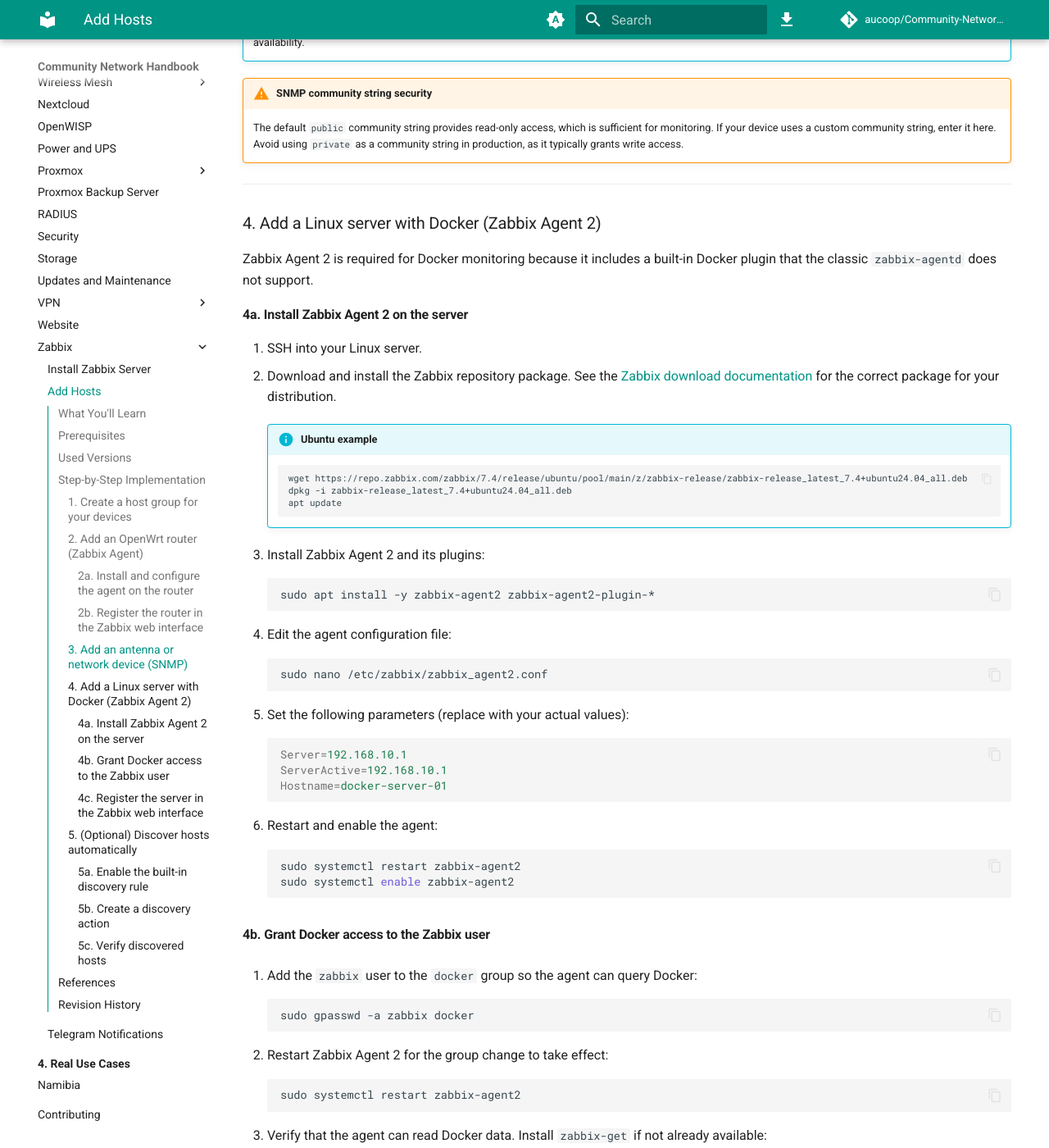
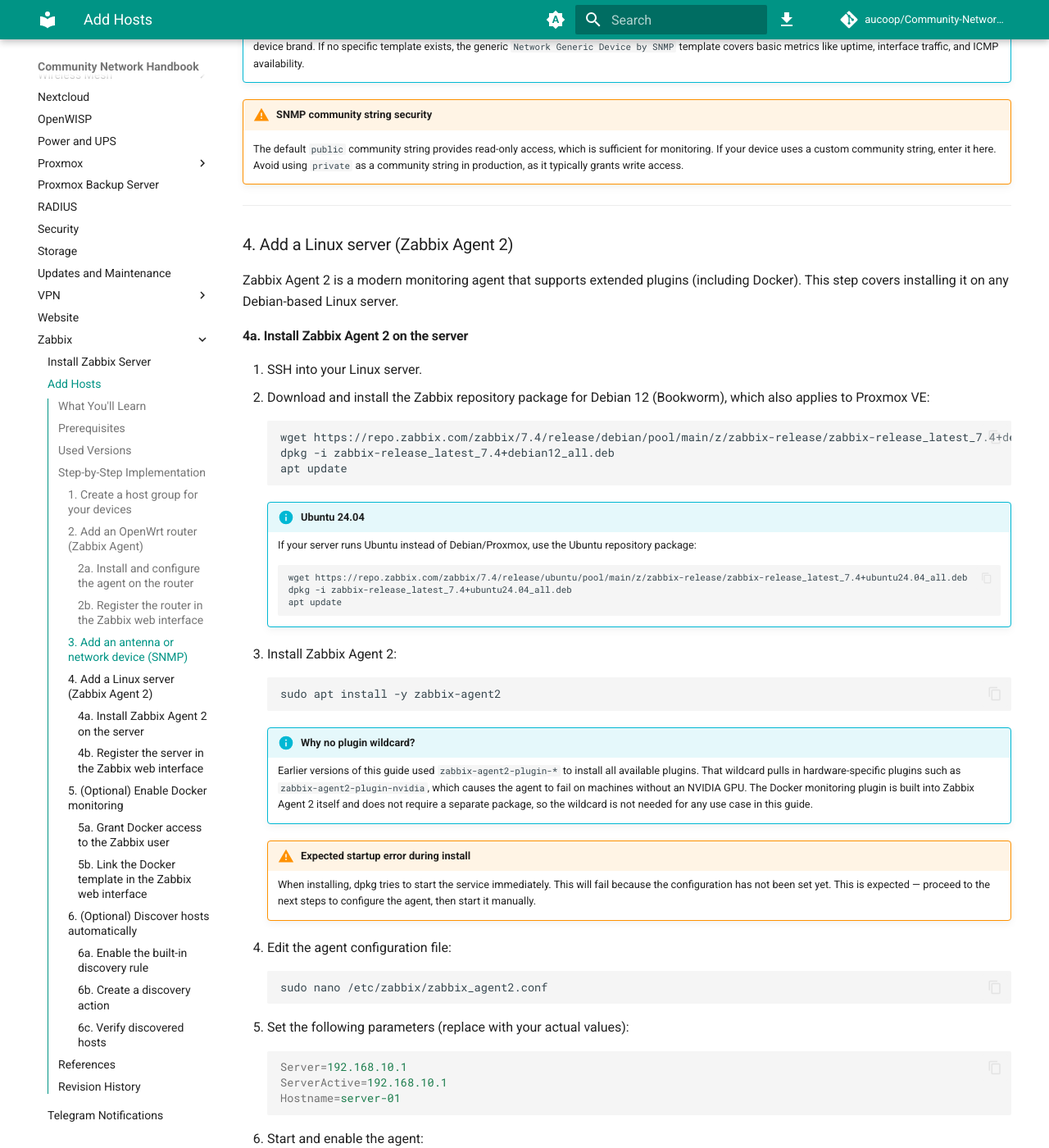
Before and after one commit to aucoop/Community-Network-Handbook, an MkDocs documentation site: the page built from docs/3-Guide/Zabbix/Add-Hosts.md, in a window 1280 px wide and 1400 px high, scrolled down 4251 px. Shown: the whole window at 82% size. Built offline with MkDocs 1.6.1 and Material for MkDocs 9.7.7, drawn with Linux system fonts in a browser that asks for light colours; comment, search, counter and statistics services are not loaded; some of the changed text lies outside the part shown.

Commit message:
Final Zabbix Chapter Adjustments

````diff
--- a/docs/3-Guide/Zabbix/Add-Hosts.md
+++ b/docs/3-Guide/Zabbix/Add-Hosts.md
@@ -1,6 +1,6 @@
 # Add Hosts to Zabbix
 
-This guide covers how to register network devices and servers in your Zabbix monitoring system, including OpenWrt routers (Zabbix Agent), antennas (SNMP), and Linux servers running Docker (Zabbix Agent 2).
+This guide covers how to register network devices and servers in your Zabbix monitoring system, including OpenWrt routers (Zabbix Agent), antennas (SNMP), and Linux servers (Zabbix Agent 2) with optional Docker monitoring.
 
 This guide implements the concept introduced in
 [Chapter 2 — Monitoring](../../2-Imaginary-Use-Case/2.5-Monitoring/index.md).
@@ -10,7 +10,8 @@
 - How to add an OpenWrt router as a monitored host using Zabbix Agent
 - How to configure the Zabbix agent on OpenWrt to accept server connections
 - How to add an antenna or network device using SNMP
-- How to install Zabbix Agent 2 on a Linux server and monitor Docker containers
+- How to install Zabbix Agent 2 on a Linux server (Debian/Proxmox or Ubuntu)
+- How to optionally enable Docker container monitoring with Zabbix Agent 2
 
 ## Prerequisites
 
@@ -29,7 +30,7 @@
 | Zabbix Agent 2 | 7.0              |
 
 !!! tip "Got many devices? Skip to automatic discovery"
-    If you need to add many hosts at once, Zabbix's built-in network discovery can scan your subnet and add devices automatically. See [Step 5 — Discover hosts automatically](#5-optional-discover-hosts-automatically) before starting the manual steps below.
+    If you need to add many hosts at once, Zabbix's built-in network discovery can scan your subnet and add devices automatically. See [Step 6 — Discover hosts automatically](#6-optional-discover-hosts-automatically) before starting the manual steps below.
 
 ## Step-by-Step Implementation
 
@@ -94,7 +95,7 @@
 2. Click **Create host** (top-right corner).
 
     !!! info "Already discovered?"
-        If you used the automatic discovery method (Step 5), the host may already exist. In that case, click on it to edit and continue with the next sub-steps.
+        If you used the automatic discovery method (Step 6), the host may already exist. In that case, click on it to edit and continue with the next sub-steps.
 
 3. Fill in the host configuration:
     - **Host name**: a descriptive name (e.g., `router-library`)
@@ -105,7 +106,9 @@
 4. Go to the **Templates** tab, click **Select**, and link the **Linux by Zabbix agent** template.
 5. Click **Add** to save the host.
 
-![Zabbix Data collection Hosts page](images/Add-Hosts-data-collection-hosts.webp){ width="600" }
+<figure markdown="span">
+  ![Zabbix Data collection Hosts page](images/Add-Hosts-data-collection-hosts.webp){ width="600" }
+</figure>
 
 
 !!! tip "Verify the connection"
@@ -138,27 +141,40 @@
 
 ---
 
-### 4. Add a Linux server with Docker (Zabbix Agent 2)
+### 4. Add a Linux server (Zabbix Agent 2)
 
-Zabbix Agent 2 is required for Docker monitoring because it includes a built-in Docker plugin that the classic `zabbix-agentd` does not support.
+Zabbix Agent 2 is a modern monitoring agent that supports extended plugins (including Docker). This step covers installing it on any Debian-based Linux server.
 
 #### 4a. Install Zabbix Agent 2 on the server
 
 1. SSH into your Linux server.
-2. Download and install the Zabbix repository package. See the [Zabbix download documentation](https://www.zabbix.com/download) for the correct package for your distribution.
+2. Download and install the Zabbix repository package for Debian 12 (Bookworm), which also applies to Proxmox VE:
 
-    !!! info "Ubuntu example"
+    ```bash
+    wget https://repo.zabbix.com/zabbix/7.4/release/debian/pool/main/z/zabbix-release/zabbix-release_latest_7.4+debian12_all.deb
+    dpkg -i zabbix-release_latest_7.4+debian12_all.deb
+    apt update
+    ```
+
+    !!! info "Ubuntu 24.04"
+        If your server runs Ubuntu instead of Debian/Proxmox, use the Ubuntu repository package:
         ```bash
         wget https://repo.zabbix.com/zabbix/7.4/release/ubuntu/pool/main/z/zabbix-release/zabbix-release_latest_7.4+ubuntu24.04_all.deb
         dpkg -i zabbix-release_latest_7.4+ubuntu24.04_all.deb
         apt update
         ```
 
-3. Install Zabbix Agent 2 and its plugins:
+3. Install Zabbix Agent 2:
 
     ```bash
-    sudo apt install -y zabbix-agent2 zabbix-agent2-plugin-*
+    sudo apt install -y zabbix-agent2
     ```
+
+    !!! info "Why no plugin wildcard?"
+        Earlier versions of this guide used `zabbix-agent2-plugin-*` to install all available plugins. That wildcard pulls in hardware-specific plugins such as `zabbix-agent2-plugin-nvidia`, which causes the agent to fail on machines without an NVIDIA GPU. The Docker monitoring plugin is built into Zabbix Agent 2 itself and does not require a separate package, so the wildcard is not needed for any use case in this guide.
+
+    !!! warning "Expected startup error during install"
+        When installing, dpkg tries to start the service immediately. This will fail because the configuration has not been set yet. This is expected — proceed to the next steps to configure the agent, then start it manually.
 
 4. Edit the agent configuration file:
 
@@ -171,17 +187,39 @@
     ```ini
     Server=192.168.10.1
     ServerActive=192.168.10.1
-    Hostname=docker-server-01
+    Hostname=server-01
     ```
 
-6. Restart and enable the agent:
+6. Start and enable the agent:
 
     ```bash
-    sudo systemctl restart zabbix-agent2
+    sudo systemctl start zabbix-agent2
     sudo systemctl enable zabbix-agent2
     ```
 
-#### 4b. Grant Docker access to the Zabbix user
+#### 4b. Register the server in the Zabbix web interface
+
+1. In the Zabbix web interface, navigate to **Data collection → Hosts**.
+2. Click **Create host**.
+3. Fill in the host configuration:
+    - **Host name**: must match the `Hostname` set in `zabbix_agent2.conf` (e.g., `server-01`)
+    - **Host groups**: select or create a group (e.g., `Servers`)
+    - **Interfaces**: click **Add** and select **Agent**
+        - **IP address**: the server's IP (e.g., `192.168.10.4`)
+        - **Port**: `10050`
+4. Go to the **Templates** tab and link the `Linux by Zabbix agent active` template.
+5. Click **Add** to save the host.
+
+!!! tip "Verify the connection"
+    After adding the host, wait a few minutes and check the **Availability** column on the **Data collection → Hosts** page. A green **ZBX** icon means the Zabbix server can reach the agent.
+
+---
+
+### 5. (Optional) Enable Docker monitoring
+
+If your Linux server runs Docker, you can extend the Zabbix Agent 2 installation from Step 4 to monitor containers. Zabbix Agent 2 includes a built-in Docker plugin that the classic `zabbix-agentd` does not support.
+
+#### 5a. Grant Docker access to the Zabbix user
 
 1. Add the `zabbix` user to the `docker` group so the agent can query Docker:
 
@@ -218,32 +256,24 @@
 
     Common issues include the `zabbix` user not being in the `docker` group, or the Docker socket permissions being too restrictive.
 
-#### 4c. Register the server in the Zabbix web interface
+#### 5b. Link the Docker template in the Zabbix web interface
 
 1. In the Zabbix web interface, navigate to **Data collection → Hosts**.
-2. Click **Create host**.
-3. Fill in the host configuration:
-    - **Host name**: must match the `Hostname` set in `zabbix_agent2.conf` (e.g., `docker-server-01`)
-    - **Host groups**: select or create a group (e.g., `Servers`)
-    - **Interfaces**: click **Add** and select **Agent**
-        - **IP address**: the server's IP (e.g., `192.168.10.4`)
-        - **Port**: `10050`
-4. Go to the **Templates** tab and link:
-    - `Linux by Zabbix agent active` — for general OS monitoring
-    - `Docker by Zabbix agent 2` — for container monitoring
-5. Click **Add** to save the host.
-
+2. Click on the host you registered in Step 4b.
+3. Go to the **Templates** tab and click **Select**.
+4. Search for and link the `Docker by Zabbix agent 2` template.
+5. Click **Update** to save.
 
 !!! tip "Verify Docker monitoring"
     After a few minutes, navigate to **Monitoring → Hosts**, click on your Docker server, and check the **Latest data** tab. You should see items like `docker.containers.running`, `docker.images`, and individual container metrics.
 
 ---
 
-### 5. (Optional) Discover hosts automatically
+### 6. (Optional) Discover hosts automatically
 
 Instead of creating every host manually, you can let Zabbix scan your network and add discovered devices on its own. This is useful when you have many hosts and want a quick initial inventory.
 
-#### 5a. Enable the built-in discovery rule
+#### 6a. Enable the built-in discovery rule
 
 1. In the Zabbix web interface, navigate to **Data collection → Discovery**.
 2. You will see a pre-configured rule called **Local network**. Click on it to edit.
@@ -260,9 +290,11 @@
 5. Tick the **Enabled** checkbox at the bottom of the form.
 6. Click **Update** to save.
 
-![Discovery rule with custom checks](images/Add-Hosts-discovery-checks.webp){ width="600" }
+<figure markdown="span">
+  ![Discovery rule with custom checks](images/Add-Hosts-discovery-checks.webp){ width="600" }
+</figure>
 
-#### 5b. Create a discovery action
+#### 6b. Create a discovery action
 
 A discovery rule alone only scans — you need an action to tell Zabbix what to do with the results.
 
@@ -273,12 +305,16 @@
     - Set the condition type to **Discovery rule**.
     - Click **Select** and choose the **Local network** rule you just enabled.
 
-    ![Discovery action condition](images/Add-Hosts-discovery-action-condition.webp){ width="600" }
+    <figure markdown="span">
+      ![Discovery action condition](images/Add-Hosts-discovery-action-condition.webp){ width="600" }
+    </figure>
 
 5. Switch to the **Operations** tab and click **Add**.
 6. Select **Add host** as the operation type.
 
-    ![Discovery action configuration](images/Add-Hosts-discovery-action.webp){ width="600" }
+    <figure markdown="span">
+      ![Discovery action configuration](images/Add-Hosts-discovery-action.webp){ width="600" }
+    </figure>
 
 7. Click **Add** to save the action.
 
@@ -286,7 +322,7 @@
 !!! tip "Additional operations"
     Besides **Add host**, you can also configure operations to add the host to a specific group, link a template, or send a notification. These are useful once you have a more established monitoring setup.
 
-#### 5c. Verify discovered hosts
+#### 6c. Verify discovered hosts
 
 1. Navigate to **Monitoring → Discovery**.
 2. Wait several minutes for the scan to complete. If no results appear after a few minutes, restart the Zabbix server:
@@ -307,6 +343,8 @@
 
 ## References
 
+<!-- TODO: Revisar referencias. Para empezar estamos usando la docu de zabbix 7.0... --->
+
 - YouTube: "Add Zabbix - Monitoring and Alerting with @AwesomeOpenSource" — <https://www.youtube.com/watch?v=DFdDEf5iib4&t=67s>
 - Zabbix 7.0 Documentation — Configuring a host — <https://www.zabbix.com/documentation/7.0/en/manual/config/hosts/host>
 - Zabbix 7.0 Documentation — SNMP agent monitoring — <https://www.zabbix.com/documentation/7.0/en/manual/config/items/itemtypes/snmp>
--- a/docs/3-Guide/Zabbix/index.md
+++ b/docs/3-Guide/Zabbix/index.md
@@ -9,7 +9,7 @@
 
 - Understanding the Zabbix architecture (server, agent, SNMP)
 - Installing Zabbix server on a Proxmox LXC container or bare metal
-- Adding hosts to Zabbix: OpenWrt routers (Zabbix Agent), antennas (SNMP), and Docker servers (Zabbix Agent 2)
+- Adding hosts to Zabbix: OpenWrt routers (Zabbix Agent), antennas (SNMP), and Linux servers (Zabbix Agent 2) with optional Docker monitoring
 - Configuring alert triggers (device down, high CPU, disk full)
 - Setting up Telegram bot notifications for real-time alerts on problems and recoveries
 - Creating useful dashboards for network-wide visibility
````
Also changed, not shown: other parts of docs/3-Guide/Zabbix/Add-Hosts.md (+1 -1 lines), docs/3-Guide/Zabbix/Install-Zabbix.md (+15 -5 lines), docs/3-Guide/Zabbix/Telegram-Notifications.md (+21 -7 lines), docs/3-Guide/Zabbix/images/Telegram-trigger-action.webp (deleted).
